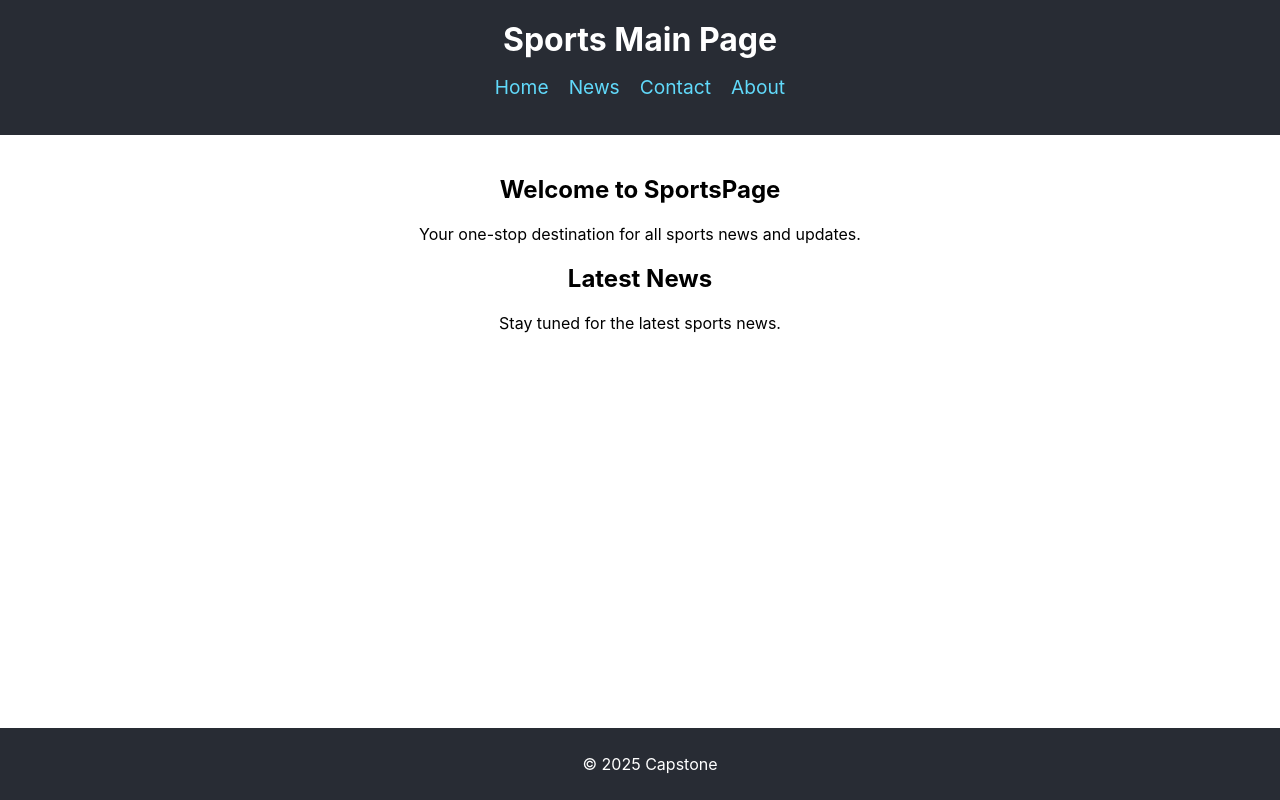
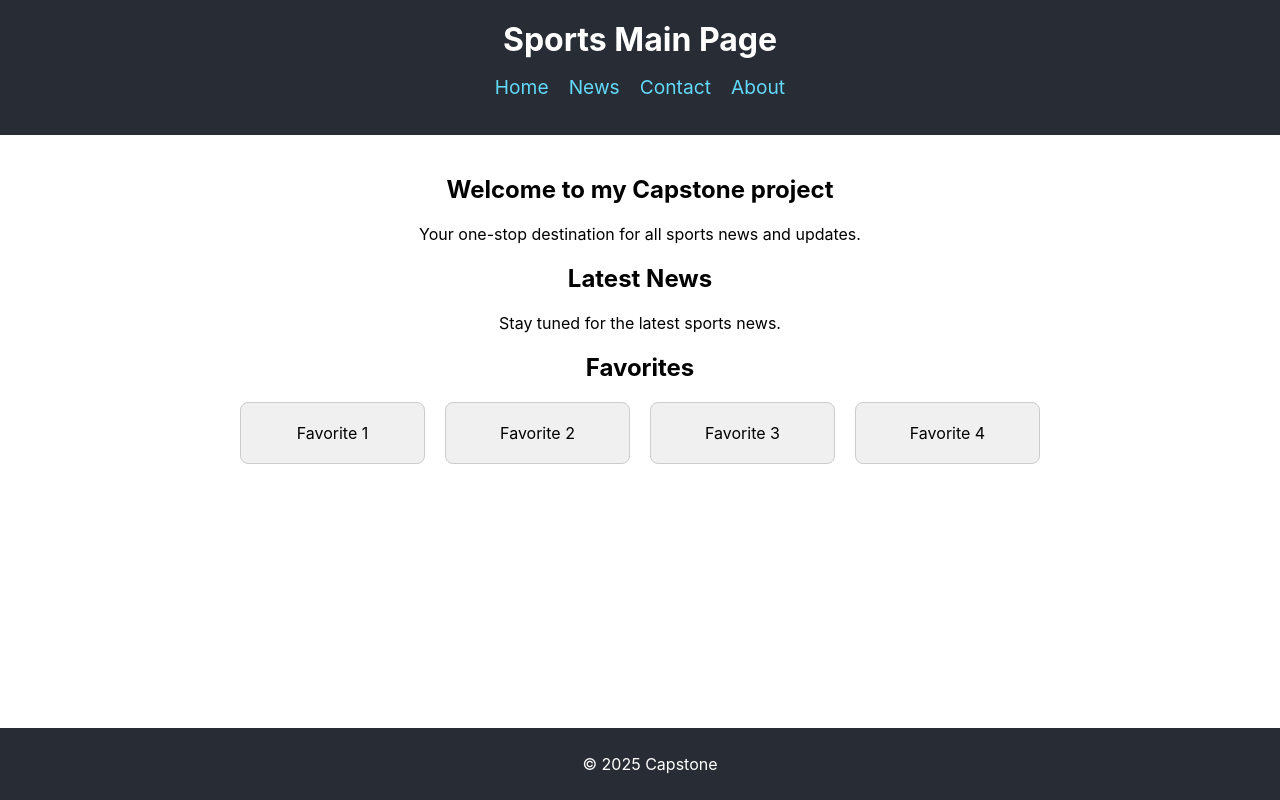
Before and after one commit to WTR-bot/sportspage, a React (Create React App) app: page / in a window 1280 px wide. Built offline with nearby package versions, Linux system fonts and the light colour scheme.

Commit message:
Updating some features and added a gridded layout for favorites

```diff
--- a/public/index.html
+++ b/public/index.html
@@ -24,7 +24,7 @@
       work correctly both with client-side routing and a non-root public URL.
       Learn how to configure a non-root public URL by running `npm run build`.
     -->
-    <title>React App</title>
+    <title>Billy's Sports App</title>
   </head>
   <body>
     <noscript>You need to enable JavaScript to run this app.</noscript>
--- a/src/App.css
+++ b/src/App.css
@@ -53,6 +53,27 @@ main section {
   margin-bottom: 20px;
 }
 
+.grid-container {
+  display: flex;
+  justify-content: center;
+}
+
+.grid {
+  display: grid;
+  grid-template-columns: repeat(4, 1fr);
+  gap: 20px;
+  width: 80%;
+  max-width: 800px;
+  margin: 0 auto;
+}
+
+.grid-item {
+  background-color: #f0f0f0;
+  padding: 20px;
+  border: 1px solid #ccc;
+  border-radius: 8px;
+}
+
 footer {
   background-color: #282c34;
   color: white;
--- a/src/App.js
+++ b/src/App.js
@@ -16,12 +16,23 @@ function App() {
       </header>
       <main>
         <section>
-          <h2>Welcome to SportsPage</h2>
+          <h2>Welcome to my Capstone project</h2>
           <p>Your one-stop destination for all sports news and updates.</p>
         </section>
         <section>
           <h2>Latest News</h2>
           <p>Stay tuned for the latest sports news.</p>
+        </section>
+        <section>
+          <h2>Favorites</h2>
+          <div className="grid-container">
+            <div className="grid">
+              <div className="grid-item">Favorite 1</div>
+              <div className="grid-item">Favorite 2</div>
+              <div className="grid-item">Favorite 3</div>
+              <div className="grid-item">Favorite 4</div>
+            </div>
+          </div>
         </section>
       </main>
       <footer>
```
